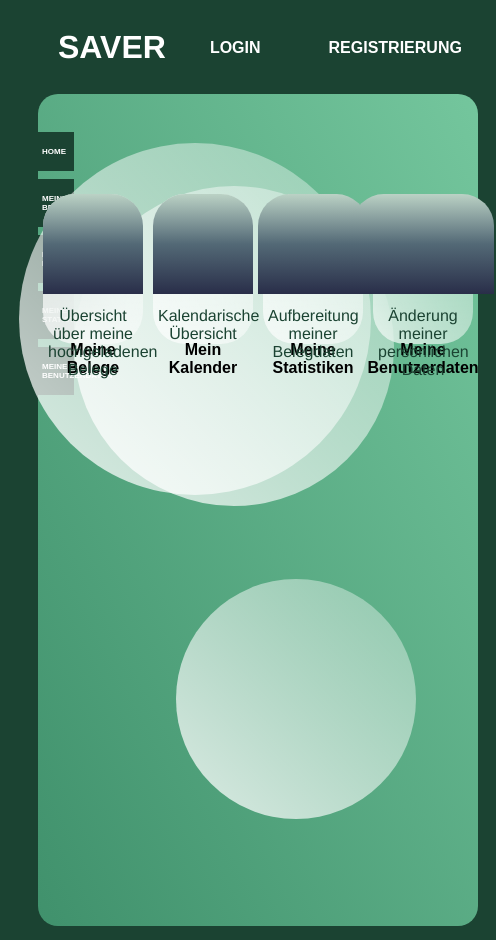
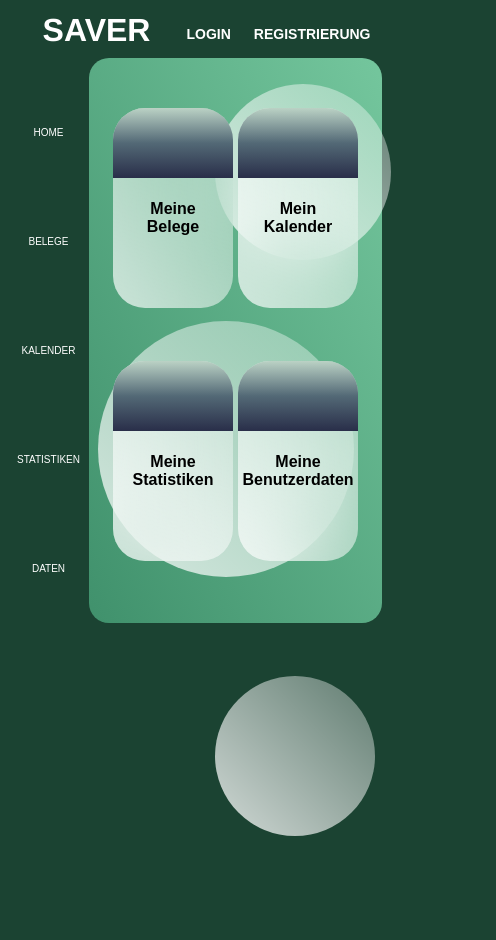
Before and after one commit to sorglos123/SAVER, a Vue app in the folder frontend/: page /dashboard in a window 390 px wide. Shown: the whole page, 496 px wide, since content can reach past the window. After the commit the page ends 844 px from the top, so only its background shows below. Built offline with nearby package versions, Linux system fonts and the light colour scheme; what vuex-router-sync would draw is missing.

Commit message:
[B] responsive design

```diff
--- a/frontend/src/App.vue
+++ b/frontend/src/App.vue
@@ -23,10 +23,8 @@ export default {
   -moz-osx-font-smoothing: grayscale;
   text-align: center;
   color: black;
-}
-
-#nav {
-  padding: 30px;
+  height: auto;
+  width: 100%;
 }
 
 #nav a {
@@ -41,4 +39,8 @@ export default {
 body {
   background: #1b4332;
 }
+
+@media screen and (max-width: 700px) {
+
+}
 </style>
--- a/frontend/src/components/Header.vue
+++ b/frontend/src/components/Header.vue
@@ -3,13 +3,7 @@
         <div class="bar">
             <div class="title">
                 <h1> SAVER </h1>
-                <!-- <button class="button"> -->
-                    <!-- Falls User nicht eingeloggt: Weiterleitung zum Login -->
-                    <!-- Falls User eingeloggt: Weiterleitung zu Home -->
-                    <!-- <router-link to="/"> <h1> SAVER </h1> </router-link> -->
-                <!-- </button> -->
             </div>
-            <!-- TODO: Zeige die Buttons Login/Registrierung nur an, wenn der Benutzer nicht eingeloggt ist -> Store -->
             <div class="buttons">
                 <button class="button" @click="navigateTo({name: 'login'})" type="button" v-if="!$store.state.isUserLoggedIn"> Login </button>
                 <button class="button" @click="navigateTo({name: 'register'})" type="button" v-if="!$store.state.isUserLoggedIn"> Registrierung </button>
@@ -47,11 +41,10 @@ button a {
 }
 
 .bar {
-    margin: 0 auto;
     background: #1b4332;
     color: white;
+    height: 80px;
     width: auto;
-    height: 80px;
     display: flex;
 }
 
@@ -88,4 +81,48 @@ button a {
 .button:hover {
     background: #081c15;
 }
+
+@media screen and (max-width: 700px) {
+    h1 {
+        padding: 0px 0px 10px 10px;
+        margin: 4px 4px;
+    }
+
+    .bar {
+        margin: 0 auto;
+        background: #1b4332;
+        color: white;
+        width: auto;
+        height: 50px;
+        display: flex;
+        justify-content: center;
+    }
+
+    .title {
+        flex: 1;
+        display: flex;
+        align-items: right;
+        justify-content: center;
+    }
+
+    .buttons {
+        flex: 1;
+    }
+
+    .button {
+        background: #1b4332;
+        border: none;
+        color: white;
+        padding: 14px 7.5px 10px 7.5px;
+        text-align: center;
+        text-decoration: none;
+        display: inline-block;
+        font-size: 14px;
+        font-weight: bolder;
+        margin: 4px;
+        cursor: pointer;
+        text-transform: uppercase;
+        height: 30px;
+    }
+}
 </style>
--- a/frontend/src/components/Sidebar.vue
+++ b/frontend/src/components/Sidebar.vue
@@ -3,11 +3,16 @@
         <div class="sidebar">
             <div class="title"> </div>
             <div class="menu-items">
-                <button class="button" @click="navigateTo('/dashboard')" type="button"> Home </button>
-                <button class="button" @click="navigateTo('/receipts')" type="button"> Meine Belege </button>
-                <button class="button" @click="navigateTo('/calendar')" type="button"> Mein Kalender </button>
-                <button class="button" @click="navigateTo('/statistics')" type="button"> Meine Statistiken </button>
-                <button class="button" @click="navigateTo('/user')" type="button"> Meine Benutzerdaten </button>
+                <button class="full-button" @click="navigateTo('/dashboard')" type="button"> Home </button>
+                <button class="short-button" @click="navigateTo('/dashboard')" type="button"> Home </button>
+                <button class="full-button" @click="navigateTo('/receipts')" type="button"> Meine Belege </button>
+                <button class="short-button" @click="navigateTo('/receipts')" type="button"> Belege </button>
+                <button class="full-button" @click="navigateTo('/calendar')" type="button"> Mein Kalender </button>
+                <button class="short-button" @click="navigateTo('/calendar')" type="button"> Kalender </button>
+                <button class="full-button" @click="navigateTo('/statistics')" type="button"> Meine Statistiken </button>
+                <button class="short-button" @click="navigateTo('/statistics')" type="button"> Statistiken </button>
+                <button class="full-button" @click="navigateTo('/user')" type="button"> Meine Benutzerdaten </button>
+                <button class="short-button" @click="navigateTo('/user')" type="button"> Daten </button>
                 <!--
                 <button class="button">
                     <router-link to="/dashboard" active-class="active" tag="button">
@@ -72,25 +77,17 @@ button a {
     text-transform: uppercase;
 }
 
-.bar {
-    margin: 0;
-    padding: 0;
-    background: #1b4332;
-    color: white;
-    width: 100%;
-    width: 8px;
-    height: auto;
+.sidebar {
+    width: auto;
     height: 100%;
-    display: flex;
-    position: fixed;
-    overflow: auto;
+    position: relative;
 }
 
-.button {
+.full-button {
   background: #1b4332;
   border: none;
   color: white;
-  padding: 15px 32px;
+  padding: 30px 32px;
   text-align: center;
   text-decoration: none;
   display: inline-block;
@@ -101,29 +98,42 @@ button a {
   text-transform: uppercase;
 }
 
+.short-button {
+    display: none;
+}
+
 .button:hover {
     background: #081c15;
 }
 
 @media screen and (max-width: 700px) {
+    .menu-items {
+        display: flex;
+        flex-direction: column;
+        margin-top: 20px;
+    }
+
     .sidebar {
-    width: 30px;
-    height: auto;
+        width: auto;
+        height: 100%;
         position: relative;
     }
 
-    .button {
+    .short-button {
         background: #1b4332;
         border: none;
         color: white;
-    padding: 15px 32px;
+        padding: 47px 8px;
         text-align: center;
-    text-decoration: none;
         display: inline-block;
-    font-size: 8px;
-    font-weight: bolder;
-    margin: 4px 2px;
+        font-size: 10px;
+        margin: 2px 1px;
         cursor: pointer;
+        text-transform: uppercase;
+    }
+
+    .full-button {
+        display: none;
     }
 }
 </style>
--- a/frontend/src/views/Home.vue
+++ b/frontend/src/views/Home.vue
@@ -32,15 +32,16 @@ export default {
   grid-template-columns: 1fr 5fr;
   background-color: #1b4332;
   color: white;
-  height: 100vh;
-  width: 100%;
+  height: 100%;
+  width: auto;
 }
 
 .content {
   border-radius: 20px;
-  margin: 6px 6px 6px 0px;
-  margin-left: 8px; /* Sollte dieselbe Größe haben wie die width der .bar in Sidebar.vue */
+  margin: 0px 0px 0px 0px;
   background: linear-gradient(to right top, #40916c, #74c69d);
+  width: auto;
+  height: 100%;
 }
 
 .circle1, .circle2 {
@@ -65,7 +66,6 @@ export default {
 }
 
 .button {
-  /* background: linear-gradient(to right top, #40916c, #74c69d); */
   border: none;
   color: white;
   padding: 15px 32px;
--- a/frontend/src/views/Register.vue
+++ b/frontend/src/views/Register.vue
@@ -103,7 +103,6 @@ main {
 }
 
 .button {
-  background: linear-gradient(to right top, #40916c, #74c69d);
   background: linear-gradient(to bottom, #bbd2c5, #536976, #292e49); /* W3C, IE 10+/ Edge, Firefox 16+, Chrome 26+, Opera 12+, Safari 7+ */
   border: none;
   color: white;
@@ -124,4 +123,12 @@ main {
   z-index: 3;
 }
 
+@media screen and (max-width: 700px) {
+  .button {
+    padding: 7.5px 16px;
+    font-size: 12px;
+    margin: 4px 2px;
+  }
+}
+
 </style>
--- a/frontend/src/views/home/Calendar.vue
+++ b/frontend/src/views/home/Calendar.vue
@@ -4,7 +4,7 @@
       <div class="data">
         <div class="header">
           <!-- Ausgabe des formatierten Datepicker-Datums bei setup() der Komponente -->
-          <h1> Meine Belege vom {{pickedDate}} </h1>
+          <h1> Meine Belege vom {{headerDate}} </h1>
         </div>
         <div class="window">
           <p> Hier sollen die Belege vom {{pickedDate}} aufgelistet werden. </p>
@@ -62,6 +62,7 @@ export default {
   data () {
     return {
       // pickedDate: this.format(new Date()),
+      headerDate: this.format(new Date()),
       pickedDate: new Date(),
       sum: 0,
       error: null
@@ -81,6 +82,7 @@ export default {
       - Ausrechnen der Belegsumme & Darstellung im Fenster rechts unten  */
     updateDate() {
       this.pickedDate = this.format(this.picked);
+      this.headerDate = this.format(this.picked);
     },
     async getList() {
       console.log(this.picked);
@@ -130,6 +132,7 @@ export default {
 .glass {
   min-height: 55vh;
   width: 60%;
+  height: auto;
   background: linear-gradient(to right top, rgba(255, 255, 255, 0.7), rgba(255, 255, 255, 0.3));
   border-radius: 2rem;
   z-index: 3;
@@ -138,6 +141,7 @@ export default {
   display: flex;
   align-items: center;
   justify-content: center;
+  margin: 10px 0px;
 }
 
 .calendarcontainer {
@@ -148,14 +152,6 @@ export default {
   height: 300px;
   width: auto;
   border-radius: 2rem;
-}
-
-.calendarview {
-
-}
-
-.info {
-
 }
 
 .header {
@@ -220,7 +216,7 @@ export default {
   text-align: center;
   text-decoration: none;
   display: inline-block;
-  font-size: 12px;
+  font-size: 16px;
   font-weight: bolder;
   margin: 4px 2px;
   margin: 40px 10px;
@@ -238,4 +234,43 @@ button a {
   z-index: 3;
 }
 
+@media screen and (max-width: 700px) {
+  .glass {
+    width: 90%;
+    flex-direction: column;
+  }
+
+  .header {
+    padding: 10px;
+  }
+
+  .info {
+    padding: 10px 0px;
+  }
+
+  .circle1 {
+    width: 10rem;
+    height: 10rem;
+    bottom: 1%;
+    left: 55%;
+    z-index: 2;
+  }
+
+  .circle2 {
+    width: 16rem;
+    height: 16rem;
+    top: 38%;
+    left: 25%;
+    z-index: 2;
+  }
+
+  .circle3 {
+    width: 11rem;
+    height: 11rem;
+    top: 10%;
+    left: 55%;
+    z-index: 2;
+  }
+}
+
 </style>
--- a/frontend/src/views/home/Dashboard.vue
+++ b/frontend/src/views/home/Dashboard.vue
@@ -1,5 +1,7 @@
 <template>
     <div class="main">
+      <div class="upper">
+        <div class="upper-left">
            <div class="glass">
               <div class="card">
                 <div class="icon">
@@ -8,9 +10,6 @@
                 </div>
                 <div class="link">
                   <button class="button" @click="navigateTo('/receipts')" type="button"> Meine Belege </button>
-                      <!-- <button class="button">
-                            <router-link to="/receipts"> Meine Belege </router-link>
-                        </button> -->
                   <div class="text">
                     <p> Übersicht über meine hochgeladenen Belege </p>
                   </div>
@@ -25,16 +24,14 @@
               </div>
               <div class="link">
                 <button class="button" @click="navigateTo('/calendar')" type="button"> Mein Kalender </button>
-                      <!-- <button class="button">
-                            <router-link to="/calendar"> Mein Kalender </router-link>
-                        </button> -->
                 <div class="text">
                   <p> Kalendarische Übersicht </p>
                 </div>
               </div>
-
             </div>
           </div>
+        </div>
+        <div class="upper-right">
           <div class="glass">
             <div class="card">
               <div class="icon">
@@ -43,9 +40,6 @@
               </div>
               <div class="link">
                 <button class="button" @click="navigateTo('/statistics')" type="button"> Meine Statistiken </button>
-                      <!-- <button class="button">
-                            <router-link to="/statistics"> Meine Statistiken </router-link>
-                        </button> -->
                 <div class="text">
                   <p> Aufbereitung meiner Belegdaten </p>
                 </div>
@@ -60,11 +54,72 @@
               </div>
               <div class="link">
                 <button class="button" @click="navigateTo('/user')" type="button"> Meine Benutzerdaten </button>
-                      <!-- <button class="button">
-                            <router-link to="/user"> Meine Benutzerdaten </router-link>
-                        </button> -->
                 <div class="text">
                   <p> Änderung meiner persönlichen Daten </p>
+                </div>
+              </div>
+            </div>
+          </div>
+        </div>
+      </div>
+      <div class="lower">
+         <div class="lower-left">
+          <div class="glass">
+            <div class="card">
+              <div class="icon">
+                <div class="fill2">
+                </div>
+              </div>
+              <div class="link">
+                <button class="button" @click="navigateTo('/statistics')" type="button"> Meine Statistiken </button>
+                <div class="text">
+                  <p> Aufbereitung meiner Belegdaten </p>
+                </div>
+              </div>
+            </div>
+          </div>
+          <div class="glass">
+            <div class="card">
+              <div class="icon">
+                <div class="fill4">
+                </div>
+              </div>
+              <div class="link">
+                <button class="button" @click="navigateTo('/user')" type="button"> Meine Benutzerdaten </button>
+                <div class="text">
+                  <p> Änderung meiner persönlichen Daten </p>
+                </div>
+              </div>
+            </div>
+          </div>
+        </div>
+        <div class="lower-right">
+           <div class="glass">
+              <div class="card">
+                <div class="icon">
+                  <div class="fill1">
+                  </div>
+                </div>
+                <div class="link">
+                  <button class="button" @click="navigateTo('/receipts')" type="button"> Meine Belege </button>
+                  <div class="text">
+                    <p> Übersicht über meine hochgeladenen Belege </p>
+                  </div>
+                </div>
+              </div>
+          </div>
+          <div class="glass">
+            <div class="card">
+              <div class="icon">
+                  <div class="fill3">
+                  </div>
+              </div>
+              <div class="link">
+                <button class="button" @click="navigateTo('/calendar')" type="button"> Mein Kalender </button>
+                <div class="text">
+                  <p> Kalendarische Übersicht </p>
+                </div>
+              </div>
             </div>
           </div>
         </div>
@@ -97,15 +152,50 @@ export default {
 
 .main {
   height: auto;
+  width: 100%;
+  border-radius: 20px;
+}
+
+.upper {
   display: flex;
   align-items: center;
   justify-content: center;
-  border-radius: 20px;
+}
+
+.upper-left {
+  display: flex;
+  align-items: center;
+  justify-content: center;
+}
+
+.upper-right {
+  display: flex;
+  align-items: center;
+  justify-content: center;
+}
+
+.lower {
+  display: flex;
+  align-items: center;
+  justify-content: center;
+  display: none;
+}
+
+.lower-left {
+  display: flex;
+  align-items: center;
+  justify-content: center;
+}
+
+.lower-right {
+  display: flex;
+  align-items: center;
+  justify-content: center;
 }
 
 .glass {
-  height: 300px;
-  width: 200px;
+  height: 250px;
+  width: 170px;
   background: linear-gradient(to right top, rgba(255, 255, 255, 0.7), rgba(255, 255, 255, 0.3));
   border-radius: 2rem;
   z-index: 3;
@@ -159,6 +249,9 @@ export default {
 }
 
 .link {
+  display: flex;
+  align-items: center;
+  justify-content: center;
   flex: 2;
   padding: 30px 0px;
 }
@@ -167,7 +260,7 @@ export default {
     flex: 2;
     padding: 15px 0px;
     position: absolute;
-    top: 65%;
+    top: 70%;
     right: 5%;
     left: 5%;
 }
@@ -235,18 +328,106 @@ button a {
 
 @media screen and (max-width: 700px) {
   .glass {
-    height: 150px;
-    width: 100px;
-    background: linear-gradient(to right top, rgba(255, 255, 255, 0.7), rgba(255, 255, 255, 0.3));
+    height: 200px;
+    width: 120px;
     border-radius: 2rem;
-    z-index: 3;
-    backdrop-filter: blur(2rem);
-    color: #1b4332;
+    margin: 2.5px;
+    margin-top: 50px;
+  }
+
+  .card {
+    height: 100%;
+    width: 100%;
+  }
+
+  .icon {
     display: flex;
     align-items: center;
     justify-content: center;
-    margin: 5px;
-    margin-top: 100px;
+    flex: 4;
+    height: auto;
+    width: 100%;
+    border-radius: 2rem 2rem 0rem 0rem;
+  }
+
+  .fill1, .fill2, .fill3, .fill4 {
+    height: 70px;
+    width: 100%;
+  }
+
+  .link {
+    flex: 6;
+    padding: 5px 0px;
+  }
+
+  .text {
+    display: none;
+  }
+
+  .upper {
+    display: flex;
+    align-items: center;
+    justify-content: center;
+  }
+
+  .upper-left {
+    display: flex;
+    align-items: center;
+    justify-content: center;
+  }
+
+  .upper-right {
+    display: none;
+  }
+
+  .lower {
+    display: flex;
+    align-items: center;
+    justify-content: center;
+  }
+
+  .lower-left {
+    display: flex;
+    align-items: center;
+    justify-content: center;
+  }
+
+  .lower-right {
+    display: none;
+  }
+
+  .icon {
+    display: flex;
+    align-items: center;
+    justify-content: center;
+    flex: 4;
+    height: auto;
+    width: 100%;
+    border-radius: 2rem 2rem 0rem 0rem;
+  }
+
+  .circle1 {
+    width: 10rem;
+    height: 10rem;
+    bottom: 1%;
+    left: 55%;
+    z-index: 2;
+  }
+
+  .circle2 {
+    width: 16rem;
+    height: 16rem;
+    top: 38%;
+    left: 25%;
+    z-index: 2;
+  }
+
+  .circle3 {
+    width: 11rem;
+    height: 11rem;
+    top: 10%;
+    left: 55%;
+    z-index: 2;
   }
 }
 
--- a/frontend/src/views/home/Receipts.vue
+++ b/frontend/src/views/home/Receipts.vue
@@ -4,9 +4,6 @@
         <div class="upper">
           <div class="upload">
             <button class="button" @click="navigateTo('/upload')" type="button"> Neuen Beleg hochladen </button>
-            <!-- <button class="button">
-              <router-link to="/upload"> Neuen Beleg hochladen </router-link>
-            </button> -->
           </div>
           <div class="header">
               <h1> Meine Belegübersicht </h1>
@@ -14,32 +11,29 @@
           <div class="options">
             <div class="filter">
               <p> Meine Belege <b> durchsuchen </b> nach: </p> <br>
-              <input type="radio" id="store_filter" value="Verkaufsstelle" v-model="filter_criterion">
+              <input type="radio" id="store_filter" value="Verkaufsstelle" v-model="filter_criterion"> <br>
               <label for="store">Verkaufsstelle</label> <br>
-              <input type="radio" id="value_filter" value="Belegsumme" v-model="filter_criterion">
+              <input type="radio" id="value_filter" value="Belegsumme" v-model="filter_criterion"> <br>
               <label for="value">Belegsumme</label> <br> <br>
                 <div v-if="filter_criterion === 'Verkaufsstelle'" class="store">
-                  <span> <b> Verkaufsstelle: </b> </span>
-                  <input type="text" name="filter_store" v-model="filter_store" autocomplete="off" placeholder="Verkaufsstelle"> <br>
+                  <input class="input" type="text" name="filter_store" v-model="filter_store" autocomplete="off" placeholder="Verkaufsstelle"> <br>
                 </div>
                 <div v-if="filter_criterion === 'Belegsumme'" class="value">
-                  <span> <b> Belegsumme: </b> </span> <br>
                   <input type="radio" id="less" value="Weniger als " v-model="choice">
                   <label for="less">Weniger als</label>
                   <span> oder </span>
                   <input type="radio" id="more" value="Mehr als " v-model="choice">
                   <label for="more">Mehr als</label> <br>
-                  <span> <b> {{ choice }} </b> </span>
-                  <input type="text" name="filter_value" v-model="filter_value" autocomplete="off" placeholder="Belegsumme"> Euro <br>
+                  <input class="input" type="text" name="filter_value" v-model="filter_value" autocomplete="off" placeholder="Belegsumme"> Euro <br>
                 </div> <br>
               <!-- <button class="button" @click="filterListBy(filter_criterion, filter_store, choice, filter_value)">Belege durchsuchen</button> <br> -->
                 <button class="button" @click="filterList()">Belege durchsuchen</button> <br>
             </div>
             <div class="sort">
               <p> Meine Belege <b> sortieren </b> nach: </p> <br>
-              <input type="radio" id="store_search" value="Verkaufsstelle" v-model="search_criterion">
+              <input type="radio" id="store_search" value="Verkaufsstelle" v-model="search_criterion"> <br>
               <label for="store">Verkaufsstelle</label> <br>
-              <input type="radio" id="value_search" value="Belegsumme" v-model="search_criterion">
+              <input type="radio" id="value_search" value="Belegsumme" v-model="search_criterion"> <br>
               <label for="value">Belegsumme</label> <br> <br>
               <button class="button" @click="sortList()">Belege sortieren</button> <br>
             </div>
@@ -180,6 +174,7 @@ export default {
 .glass {
   min-height: 65vh;
   width: 60%;
+  height: auto;
   background: linear-gradient(to right top, rgba(255, 255, 255, 0.7), rgba(255, 255, 255, 0.3));
   border-radius: 2rem;
   z-index: 3;
@@ -190,6 +185,7 @@ export default {
   justify-content: center;
   flex-direction: column;
   justify-content: space-between;
+  margin: 10px 0px;
 }
 
 .header {
@@ -206,14 +202,20 @@ export default {
   display: flex;
   align-items: center;
   justify-content: center;
+  width: 100%;
+  height: auto;
 }
 
 .filter {
   flex: 1;
+  width: 100%;
+  height: auto;
 }
 
 .sort {
   flex: 1;
+  width: 100%;
+  height: auto;
 }
 
 .data {
@@ -292,4 +294,50 @@ button a {
   z-index: 3;
 }
 
+@media screen and (max-width: 700px) {
+  .glass {
+    width: 90%;
+  }
+
+  .filter {
+    flex: 2;
+    width: 100%;
+    height: auto;
+  }
+
+  .sort {
+    flex: 1;
+    width: 100%;
+    height: auto;
+  }
+
+  .input {
+    width: 80%;
+  }
+
+  .circle1 {
+    width: 10rem;
+    height: 10rem;
+    bottom: 1%;
+    left: 55%;
+    z-index: 2;
+  }
+
+  .circle2 {
+    width: 16rem;
+    height: 16rem;
+    top: 38%;
+    left: 25%;
+    z-index: 2;
+  }
+
+  .circle3 {
+    width: 11rem;
+    height: 11rem;
+    top: 10%;
+    left: 55%;
+    z-index: 2;
+  }
+}
+
 </style>
--- a/frontend/src/views/home/Statistics.vue
+++ b/frontend/src/views/home/Statistics.vue
@@ -235,4 +235,35 @@ button a {
   z-index: 3;
 }
 
+@media screen and (max-width: 700px) {
+  .glass {
+    width: 80%;
+    flex-direction: column;
+  }
+
+  .circle1 {
+    width: 10rem;
+    height: 10rem;
+    bottom: 1%;
+    left: 55%;
+    z-index: 2;
+  }
+
+  .circle2 {
+    width: 16rem;
+    height: 16rem;
+    top: 38%;
+    left: 25%;
+    z-index: 2;
+  }
+
+  .circle3 {
+    width: 11rem;
+    height: 11rem;
+    top: 10%;
+    left: 55%;
+    z-index: 2;
+  }
+}
+
 </style>
--- a/frontend/src/views/home/Upload.vue
+++ b/frontend/src/views/home/Upload.vue
@@ -10,9 +10,9 @@
             <label for="receipt_store"> Verkaufsstelle: </label>
             <input type="text" v-model="store" name="receipt_store" id="receipt_store" placeholder="Verkaufsstelle"><br><br>
             <label for="receipt_value"> Belegsumme: </label>
-            <input type="text" v-model="value" name="receipt_value" id="receipt_value" placeholder="Belegsumme"><br><br>
+            <input type="text" v-model="value" name="receipt_value" id="receipt_value" placeholder="Belegsumme"> <br> <br>
         </div>
-        <div class="preview" id="preview">
+        <div class="full-preview" id="preview">
           <img class="fit" v-if="url" :src="url" />
         </div>
       </section>
@@ -72,8 +72,7 @@ export default {
 
 .glass {
   min-height: 65vh;
-  min-width: 80vh;
-  width: 60%;
+  width: 80%;
   background: linear-gradient(to right top, rgba(255, 255, 255, 0.7), rgba(255, 255, 255, 0.3));
   border-radius: 2rem;
   z-index: 3;
@@ -82,9 +81,10 @@ export default {
   display: flex;
   align-items: center;
   justify-content: center;
+  margin-top: 10px;
 }
 
-.preview {
+.full-preview {
   flex: 2;
   height: 60vh;
   width: auto;
@@ -92,6 +92,8 @@ export default {
 
 .form {
   flex: 1;
+  height: auto;
+  width: 100%;
 }
 
 .fit {
@@ -160,4 +162,54 @@ button a {
   z-index: 3;
 }
 
+@media screen and (max-width: 700px) {
+  .glass {
+    flex-direction: column;
+  }
+
+  .form {
+    width: 90%;
+    height: auto;
+    margin-top: 10px;
+  }
+
+  .button {
+    padding: 7.5px 16px;
+    font-size: 12px;
+  }
+
+  .fit {
+    object-fit: fill; /* image is resized to fill the given dimension. If necessary, the image will be stretched or squished to fit */
+    /* object-fit: contain; /* image keeps its aspect ratio, but is resized to fit within the given dimension */
+    /* object-fit: cover; /*   image keeps its aspect ratio and fills the given dimension. The image will be clipped to fit */
+    /* object-fit: scale-down; /* the image is scaled down to the smallest version of none or contain */
+    height: 80%;
+    width: auto;
+  }
+
+  .circle1 {
+    width: 10rem;
+    height: 10rem;
+    bottom: 1%;
+    left: 55%;
+    z-index: 2;
+  }
+
+  .circle2 {
+    width: 16rem;
+    height: 16rem;
+    top: 38%;
+    left: 25%;
+    z-index: 2;
+  }
+
+  .circle3 {
+    width: 11rem;
+    height: 11rem;
+    top: 10%;
+    left: 55%;
+    z-index: 2;
+  }
+}
+
 </style>
--- a/frontend/src/views/home/User.vue
+++ b/frontend/src/views/home/User.vue
@@ -140,4 +140,34 @@ export default {
   z-index: 3;
 }
 
+@media screen and (max-width: 700px) {
+  .glass {
+    width: 80%;
+  }
+
+  .circle1 {
+    width: 10rem;
+    height: 10rem;
+    bottom: 1%;
+    left: 55%;
+    z-index: 2;
+  }
+
+  .circle2 {
+    width: 16rem;
+    height: 16rem;
+    top: 38%;
+    left: 25%;
+    z-index: 2;
+  }
+
+  .circle3 {
+    width: 11rem;
+    height: 11rem;
+    top: 10%;
+    left: 55%;
+    z-index: 2;
+  }
+}
+
 </style>
```
Also changed, not shown: frontend/src/views/Login.vue (+64 -5 lines). Lines whose indentation alone changed are shown as unchanged.
